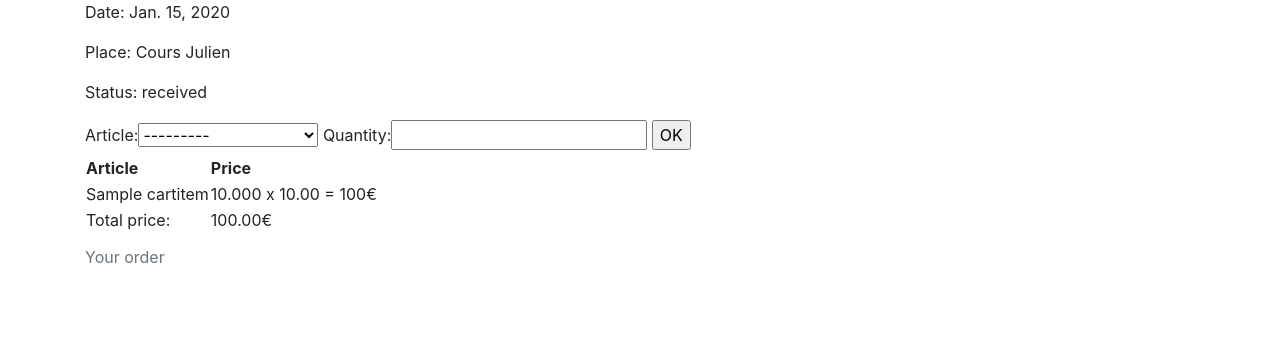
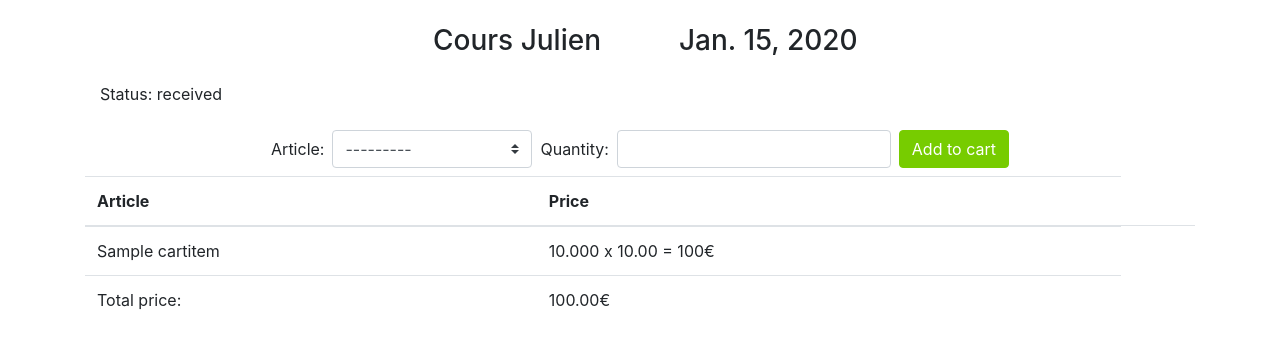
Before and after one commit to gbassiere/marketbasket, a Django app: template templates/commandes/cart.html in a window 1280 px wide. Shown: the part 58-407 px from the top of the page. Run offline with Django 3.2, Linux system fonts and the light colour scheme; the template is opened without the code that fills it: values that come from a table or form of the project are taken from there, others are empty; data comes from the database, SQL or seed files in the repository; tables that the repository leaves empty hold one stand-in row (values such as "Sample post"); parts of the project's set-up code (start-up, migrations or seed data) failed here and were passed over; some libraries are stand-ins or nearby versions.

Commit message:
Refactor cart template with Bootstrap4

```diff
--- a/templates/commandes/cart.html
+++ b/templates/commandes/cart.html
@@ -1,22 +1,43 @@
 {% extends "base.html" %}
 {% load i18n %}
+{% load widget_tweaks %}
 {% block main %}
-<p>{% trans "Date:" %} {{ cart.delivery.slot_date }}</p>
-<p>{% trans "Place:" %} {{ cart.delivery.location.name }}</p>
+
+{# Delivery identification #}
+<div class="container">
+  <div class="row">
+    <div class="col">
+      <h3 class="m-4 text-right">{{ cart.delivery.location }}</h3>
+    </div>
+    <div class="col">
+      <h3 class="m-4 text-left">{{ cart.delivery.slot_date }}</h3>
+    </div>
+  </div>
+  <div class="row">
+    <div class="col">
       <p>{% trans "Status:" %} {{ cart.get_status_display }}</p>
+    </div>
+  </div>
+</div>
 
+{# Add an item form #}
 {% if item_form %}
-<form action="" method="post">
+<form action="" method="post" class="form-inline justify-content-center my-2">
   {% csrf_token %}
-    {{ item_form }}
-    <input type="submit" value="OK">
+  <label class="mr-2" for="{{ item_form.article.id_for_label }}">{% trans "Article:" %}</label>
+  {{ item_form.article|add_class:"custom-select mr-2" }}
+  <label class="mr-2" for="{{ item_form.quantity.id_for_label }}">{% trans "Quantity:" %}</label>
+  {{ item_form.quantity|add_class:"form-control mr-2" }}
+  <input type="submit" value="{% trans "Add to cart" %}" class="btn btn-primary">
 </form>
 {% endif %}
-<table>
-    <caption>{% trans "Your order" %}</caption>
+
+{# Item list #}
+<table class="table table-stripped">
   <thead>
     <tr>
-          <th>{% trans "Article" %}</th><th>{% trans "Price" %}</th>
+      <th scope="col">{% trans "Article" %}</th>
+      <th scope="col">{% trans "Price" %}</th>
     </tr>
   </thead>
   <tbody>
@@ -27,7 +48,7 @@
     </tr>
     {% endfor %}
     {% else %}
-        <td colspan="2">{% trans "Your basket is empty..." %}</td>
+    <tr><td colspan="2">{% trans "Your basket is empty..." %}</td></tr>
     {% endif %}
   </tbody>
   <tfoot>
```
Also changed, not shown: locale/fr/LC_MESSAGES/django.po. Lines whose indentation alone changed are shown as unchanged.
